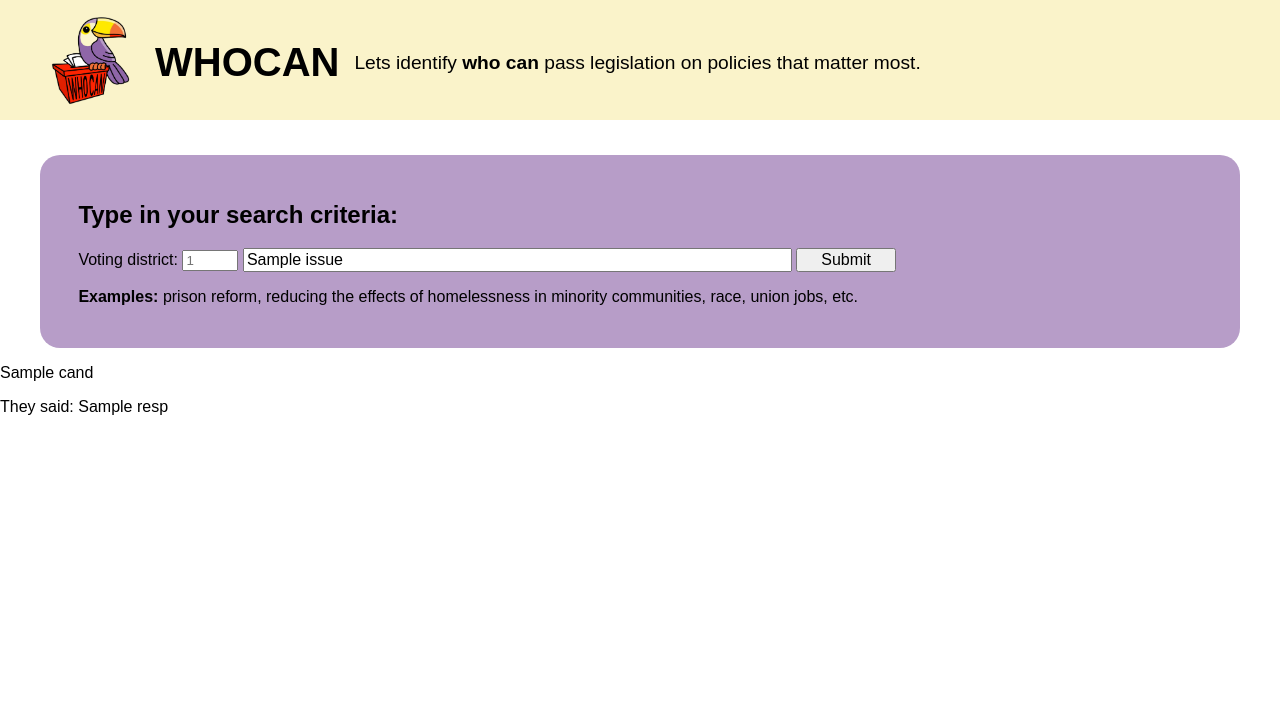
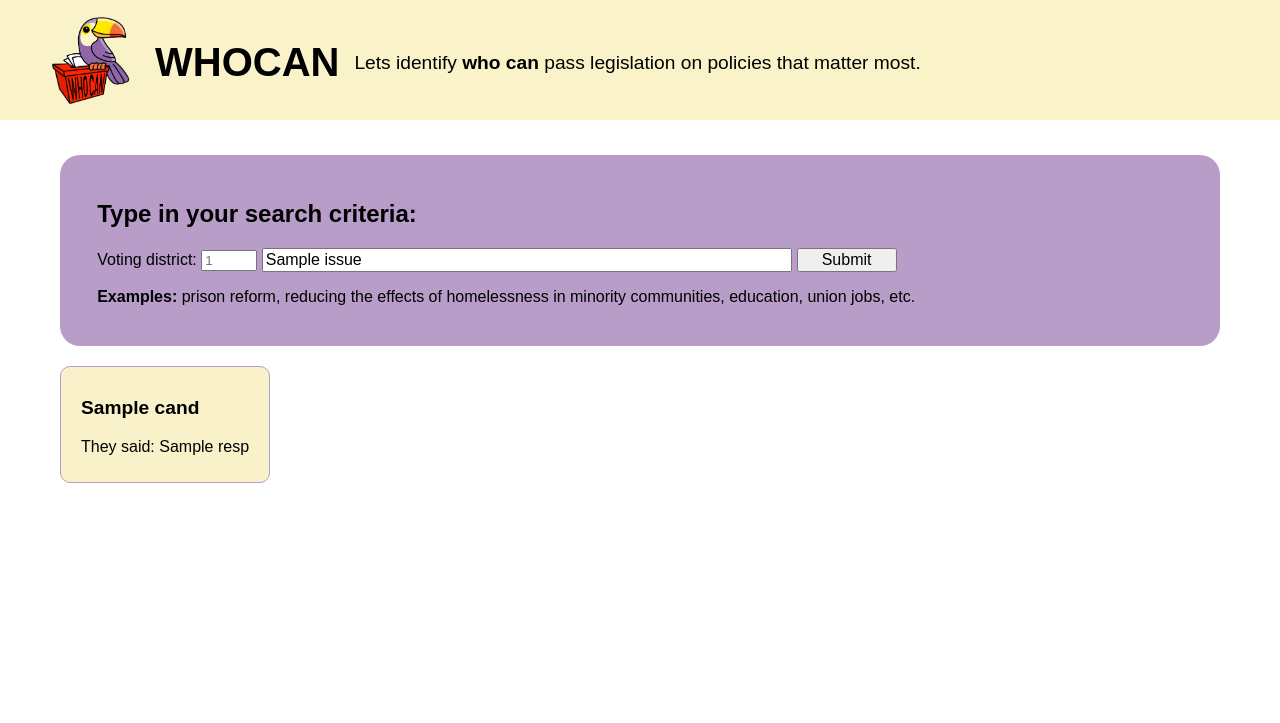
Before and after one commit to Bcsotty/hackathon23, a FastAPI app: template whocan/templates/search.html.jinja in a window 1280 px wide. Shown: the top 723 px of the page. Run offline with FastAPI, Linux system fonts and the light colour scheme; the template is opened without the code that fills it: most values are stand-ins (such as "Sample title", 1, 10 or a date in 2020).

Commit message:
Style all the things

```diff
--- a/whocan/static/style.css
+++ b/whocan/static/style.css
@@ -6,6 +6,11 @@
 body {
     margin: 0;
     font-family: Arial, Helvetica, sans-serif;
+}
+
+.body {
+    margin-left: 20px;
+    margin-right: 20px;
 }
 
 /* Style the top navigation bar */
@@ -70,6 +75,21 @@ body {
 .submit {
     width: 100px;
     font-size: medium;
+}
+
+.statement {
+    border: 1px solid #b69cc7;
+    margin-top: 20px;
+    margin-left: 40px;
+    padding: 10px 20px 10px 20px;
+    display: inline-block;
+    background-color: #f8f1c9;
+    border-radius: 10px;
+}
+
+.candidate {
+    font-weight: bolder;
+    font-size: larger;
 }
 
 .lds-roller {
--- a/whocan/templates/home.html.jinja
+++ b/whocan/templates/home.html.jinja
@@ -9,7 +9,7 @@
 </head>
 <body>
 
-<div class="body">
+
 <div class="header">
     <div class="logo">
         <a href="/">
@@ -21,6 +21,8 @@
         </div>
     </div>
 </div>
+
+<div class="body">
 
     <div class="content">
         <h2>Type in your search criteria: &ensp; &ensp;</h2>
@@ -43,7 +45,7 @@
                 <div></div>
                 <div></div>
             </div>
-            <p><b>Examples:</b> prison reform, reducing the effects of homelessness in minority communities, race, union
+            <p><b>Examples:</b> prison reform, reducing the effects of homelessness in minority communities, education, union
                 jobs, etc.</p>
         </form>
     </div>
--- a/whocan/templates/search.html.jinja
+++ b/whocan/templates/search.html.jinja
@@ -1,16 +1,16 @@
 {% extends "home.html.jinja" %}
 {% block body %}
     {% for cand, resp in results.items() %}
-        <div>
-            <p>
+        <div class="statement">
+            <p class="candidate">
                 {{ cand }}
             </p>
-            <p>
+            <p class="prompt">
                 They said: {{ resp }}
             </p>
         </div>
     {% else %}
-        <p>
+        <p style="margin: 40px 50px 50px 60px">
             No candidates in district!
         </p>
     {% endfor %}
```
Lines whose indentation alone changed are shown as unchanged.
